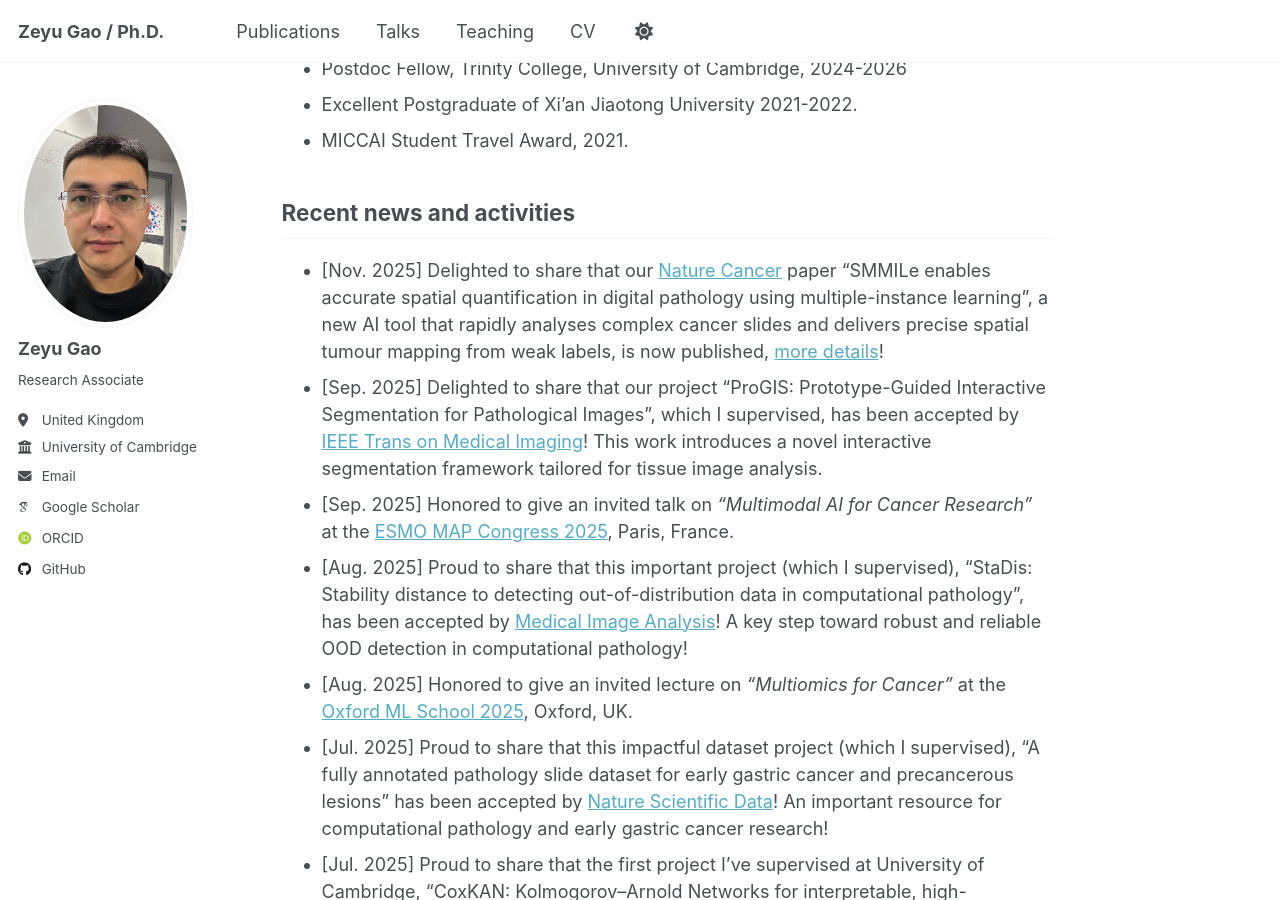
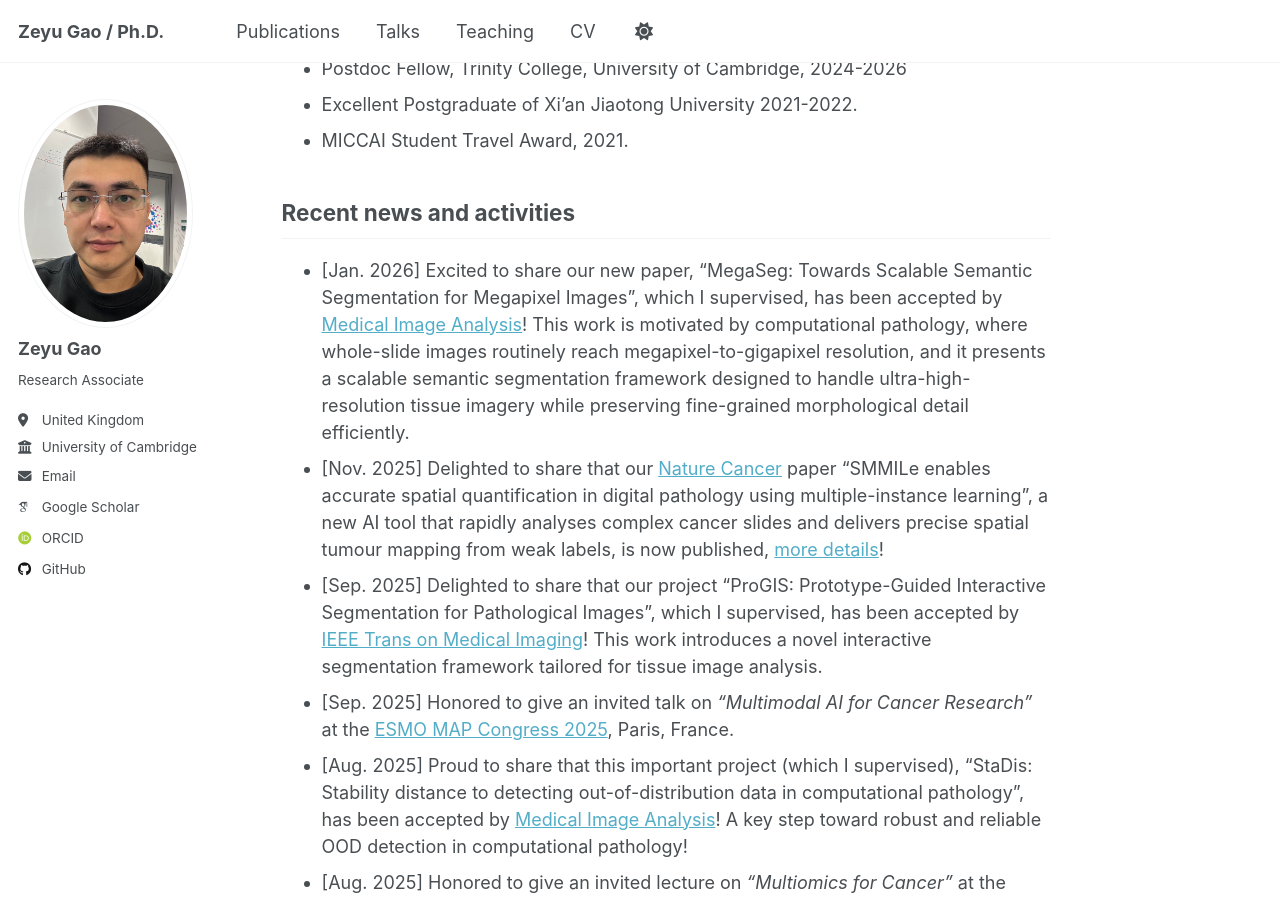
Before and after one commit to ZeyuGaoAi/ZeyuGaoAi.github.io, a Jekyll site: the page built from _pages/about.md, in a window 1280 px wide and 900 px high, scrolled down 1068 px. Built offline with Jekyll 4.4.1, drawn with Linux system fonts in a browser that asks for light colours; some web fonts are replaced; a script that is not in the unit is left out.

Commit message:
Update about.md

```diff
--- a/_pages/about.md
+++ b/_pages/about.md
@@ -35,6 +35,7 @@ Selected Honors & Awards
 
 Recent news and activities
 ------
+- [Jan. 2026] Excited to share our new paper, “MegaSeg: Towards Scalable Semantic Segmentation for Megapixel Images”, which I supervised, has been accepted by [Medical Image Analysis](https://www.sciencedirect.com/science/article/abs/pii/S1361841526000022)! This work is motivated by computational pathology, where whole-slide images routinely reach megapixel-to-gigapixel resolution, and it presents a scalable semantic segmentation framework designed to handle ultra-high-resolution tissue imagery while preserving fine-grained morphological detail efficiently.
 - [Nov. 2025] Delighted to share that our [Nature Cancer](https://www.nature.com/articles/s43018-025-01060-8) paper "SMMILe enables accurate spatial quantification in digital pathology using multiple-instance learning", a new AI tool that rapidly analyses complex cancer slides and delivers precise spatial tumour mapping from weak labels, is now published, [more details](https://www.cam.ac.uk/research/news/ai-tool-can-analyse-complex-cancer-images-rapidly-offering-potential-to-personalise-treatment)!
 - [Sep. 2025] Delighted to share that our project "ProGIS: Prototype-Guided Interactive Segmentation for Pathological Images", which I supervised, has been accepted by [IEEE Trans on Medical Imaging](https://ieeexplore.ieee.org/abstract/document/11168941)! This work introduces a novel interactive segmentation framework tailored for tissue image analysis.
 - [Sep. 2025] Honored to give an invited talk on *“Multimodal AI for Cancer Research”* at the [ESMO MAP Congress 2025](https://www.esmo.org/meeting-calendar/molecular-analysis-for-precision-oncology-congress-2025/programme), Paris, France.
```
